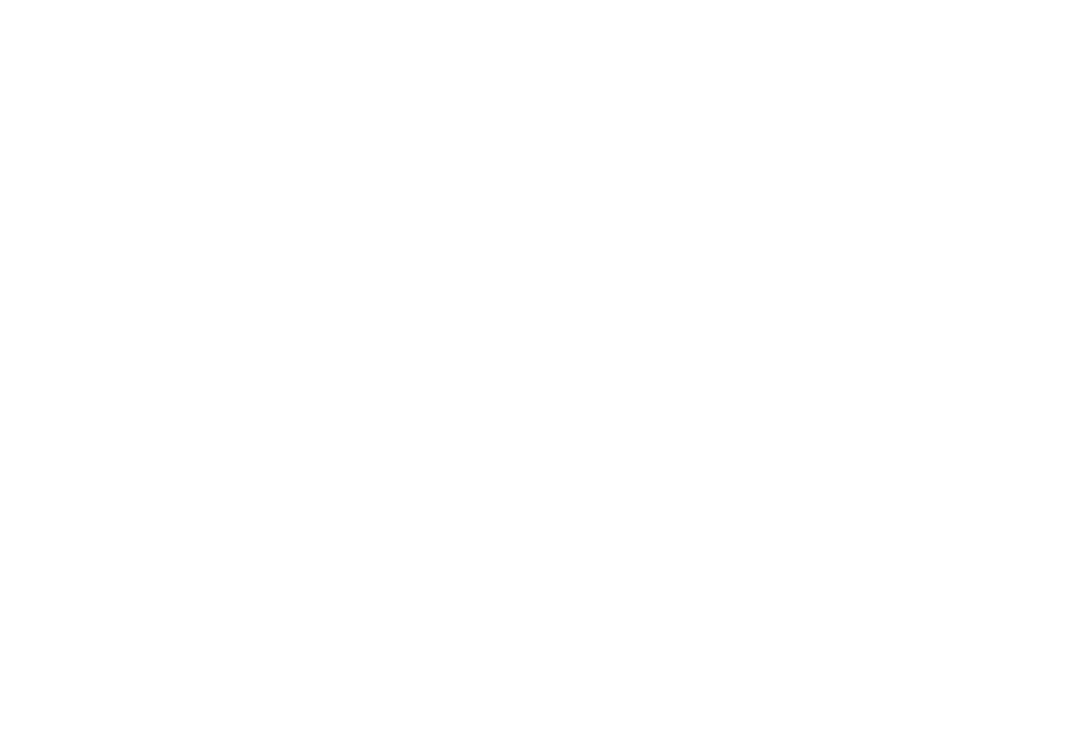
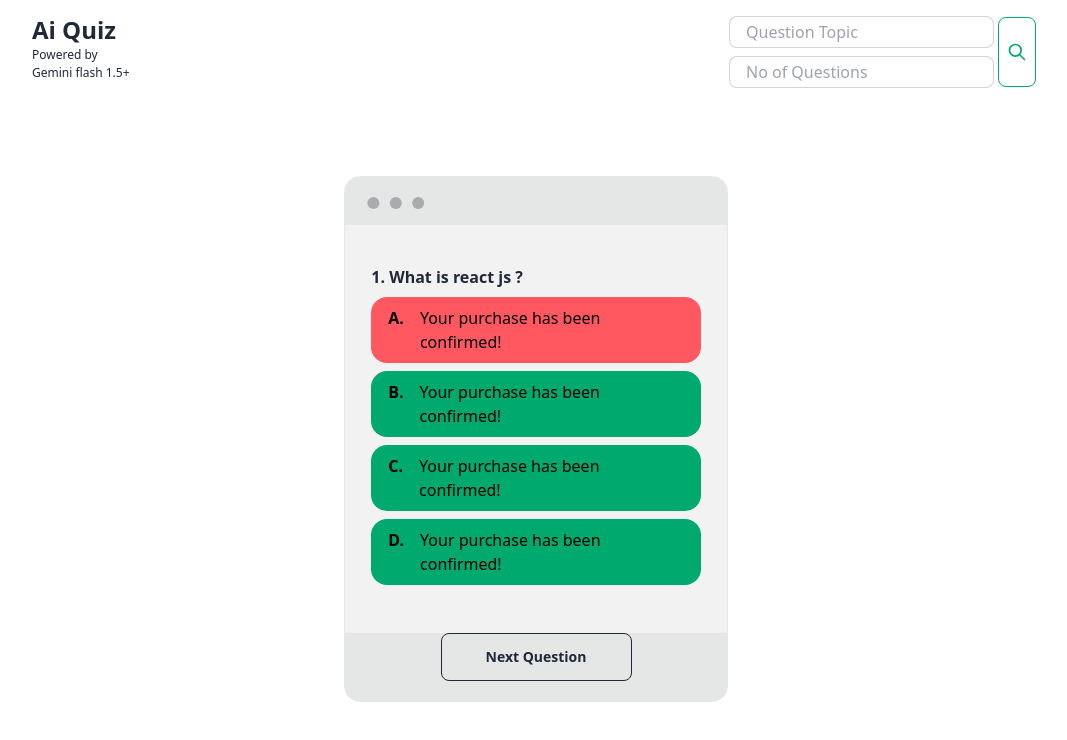
Before and after one commit to AdityaBhojane/BrainWave_Ai-Quiz, a React (Vite) app: page / in a window 1280 px wide. Shown: the top 740 px of the page, without its empty margins (104-1171 px from the left). Built offline with nearby package versions, Linux system fonts and the light colour scheme.

Commit message:
UI:add Basic animation and components

```diff
--- a/package.json
+++ b/package.json
@@ -10,6 +10,7 @@
     "preview": "vite preview"
   },
   "dependencies": {
+    "@google/generative-ai": "^0.17.1",
     "react": "^18.3.1",
     "react-dom": "^18.3.1"
   },
--- a/src/App.jsx
+++ b/src/App.jsx
@@ -1,12 +1,17 @@
-
+import MainCard from "./components/MainCard/MainCard";
+import Navbar from "./components/Navbar/Navbar";
+// import run from "./Utils/Gemini";
 
 function App() {
 
+  // run("dsa",2)
+
   return (
     <>
-
+      <Navbar />
+      <MainCard/>
     </>
-  )
+  );
 }
 
-export default App
+export default App;
--- /dev/null
+++ b/src/components/Buttons/Buttons.jsx
@@ -0,0 +1,9 @@
+function Buttons() {
+  return (
+    <>
+      <button className="btn btn-outline w-1/2 mb-5 mx-auto">Next Question</button>
+    </>
+  );
+}
+
+export default Buttons;
--- /dev/null
+++ b/src/components/MainCard/MainCard.jsx
@@ -0,0 +1,36 @@
+import Buttons from "../Buttons/Buttons";
+
+function MainCard() {
+  return (
+    <>
+      <div className="mockup-window bg-base-300 border max-w-[80%] min-w-[30%] w-fit m-auto my-20">
+        <div className="bg-base-200 flex justify-center px-2 py-10 w-full">
+          <div className="w-[90%]">
+            <h2 className="font-bold mb-2">1. What is react js ? </h2>
+            <div className="">
+              <div role="alert" className="alert alert-error my-2 p-2 flex items-center">
+                <h3 className="ml-2 font-semibold self-start">A.</h3>
+                <span className="mr-2 self-start">Your purchase has been confirmed!</span>
+              </div>
+              <div role="alert" className="alert alert-success my-2 p-2 flex items-center">
+                <h3 className="ml-2 font-semibold self-start">B.</h3>
+                <span className="mr-2 self-start">Your purchase has been confirmed!</span>
+              </div>
+              <div role="alert" className="alert alert-success my-2 p-2 flex items-center">
+                <h3 className="ml-2 font-semibold self-start">C.</h3>
+                <span className="mr-2 self-start">Your purchase has been confirmed!</span>
+              </div>
+              <div role="alert" className="alert alert-success my-2 p-2 flex items-center">
+                <h3 className="ml-2 font-semibold self-start">D.</h3>
+                <span className="mr-2 self-start">Your purchase has been confirmed!</span>
+              </div>
+            </div>
+          </div>
+        </div>
+        <Buttons />
+      </div>
+    </>
+  );
+}
+
+export default MainCard;
--- /dev/null
+++ b/src/components/Navbar/Navbar.jsx
@@ -0,0 +1,47 @@
+function Navbar() {
+  return (
+    <>
+      <div className="navbar bg-base-100 w-[80%] m-auto">
+        <div className="navbar-start flex flex-col">
+          <h2 className="text-2xl self-start font-semibold">Ai Quiz</h2>
+          <p className="text-[12px] self-start">Powered by <br /> Gemini flash 1.5+</p>
+        </div>
+
+        <div className="navbar-end">
+          <div className="flex flex-col ">
+            <input
+              type="text"
+              placeholder="Question Topic"
+              className="input input-bordered h-8 my-2 w-36 md:w-auto "
+            />
+            <input
+              type="text"
+              placeholder="No of Questions"
+              className="input input-bordered h-8 w-36 md:w-auto"
+            />
+          </div>
+          <button
+          className="btn btn-outline btn-success relative  px-2 pt-6 pb-11 mt-2 mx-1"
+          >
+            <svg
+              xmlns="http://www.w3.org/2000/svg"
+              className="h-5 w-5"
+              fill="none"
+              viewBox="0 0 24 24"
+              stroke="currentColor"
+            >
+              <path
+                strokeLinecap="round"
+                strokeLinejoin="round"
+                strokeWidth="2"
+                d="M21 21l-6-6m2-5a7 7 0 11-14 0 7 7 0 0114 0z"
+              />
+            </svg>
+          </button>
+        </div>
+      </div>
+    </>
+  );
+}
+
+export default Navbar;
```
Also changed, not shown: src/Utils/Gemini.js (added, +67 -0 lines), 2 other files (tests, documents, lock files or other folders).
